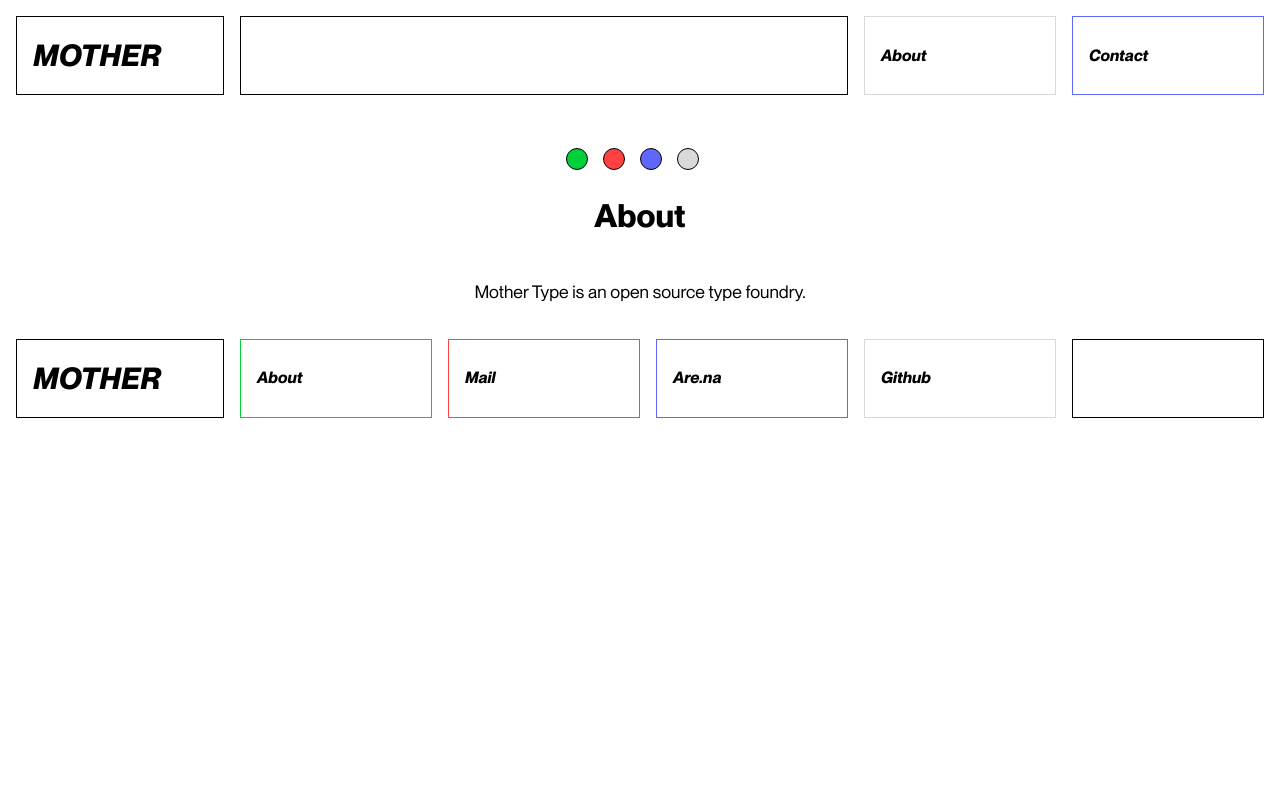
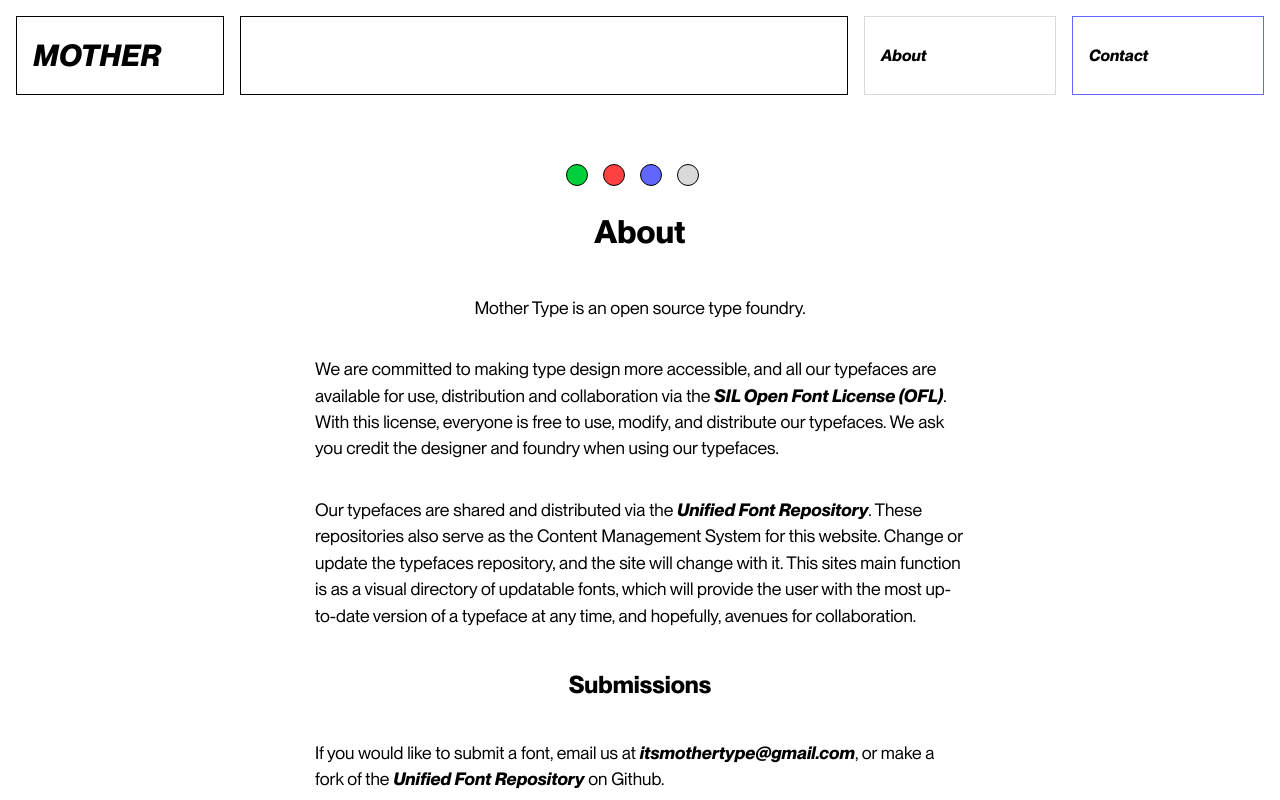
Before and after one commit to mother-type/mother-type.de, a React (Vite) app: page /about in a window 1280 px wide. Shown: the top 800 px of the page. Built offline with nearby package versions, Linux system fonts and the light colour scheme.

Commit message:
Add about page content

```diff
--- a/src/css/index.css
+++ b/src/css/index.css
@@ -88,11 +88,18 @@
 	display: flex;
 	flex-direction: column;
 	align-items: center;
-	max-width: 900px;
+	max-width: 650px;
 	margin: auto;
-	margin-top: 2rem;
+	margin-bottom: 5rem;
+	margin-top: 3rem;
+	min-height: 70vh; /* TODO: Remove when About page gets longer */
 }
 
+@media only screen and (max-width: 1000px) {
+	.main {
+		margin: auto 20px;
+	}
+}
 
 /* Misc Pages CSS  */
 
--- a/src/pages/About.jsx
+++ b/src/pages/About.jsx
@@ -11,13 +11,22 @@
   };
 
   return (
-    <div className="main About">
+    <div className="main">
       <ColorPicker onColorChange={handleColorChange} />
       <h1
       style={{
           color: textColor,
         }}>About</h1>
       <p>Mother Type is an open source type foundry.</p>
+      <p>We are committed to making type design more accessible, and all our typefaces are available for use, distribution and collaboration via the <a href="https://openfontlicense.org">SIL Open Font License (OFL)</a>. With this license, everyone is free to use, modify, and distribute our typefaces. We ask you credit the designer and foundry when using our typefaces.</p>
+
+      <p>Our typefaces are shared and distributed via the <a href="https://github.com/mother-type/Unified-Font-Repository">Unified Font Repository</a>. These repositories also serve as the Content Management System for this website. Change or update the typefaces repository, and the site will change with it. This sites main function is as a visual directory of updatable fonts, which will provide the user with the most up-to-date version of a typeface at any time, and hopefully, avenues for collaboration.</p>
+      <h2
+        style={{
+          color: textColor,
+      }}>Submissions</h2>
+      <p>If you would like to submit a font, email us at <a href="mailto:itsmothertype@gmail.com">itsmothertype@gmail.com</a>, or make a fork of the <a href="https://github.com/mother-type/Unified-Font-Repository">Unified Font Repository</a> on Github.</p>
+
     </div>
 
   );
```
